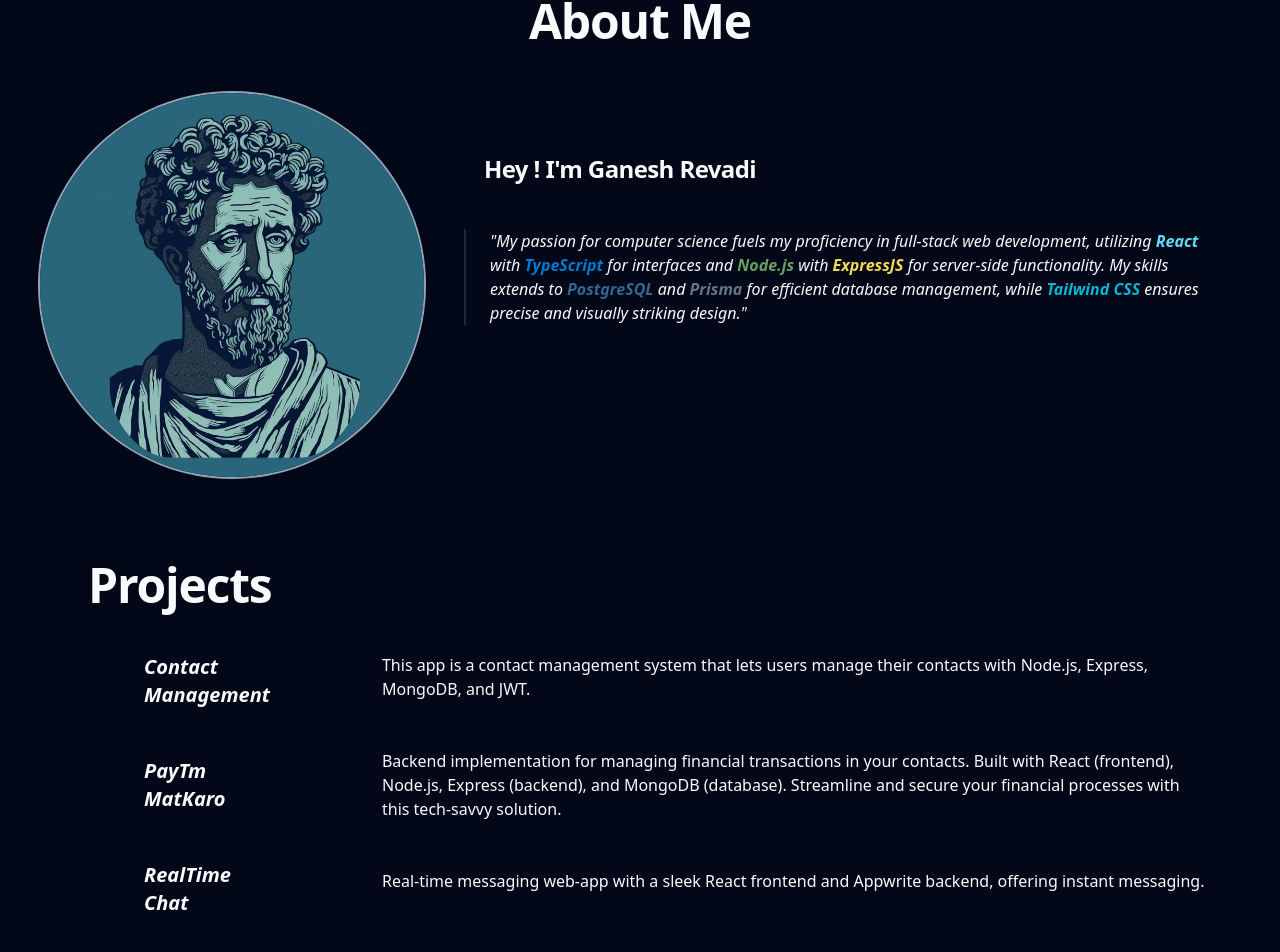
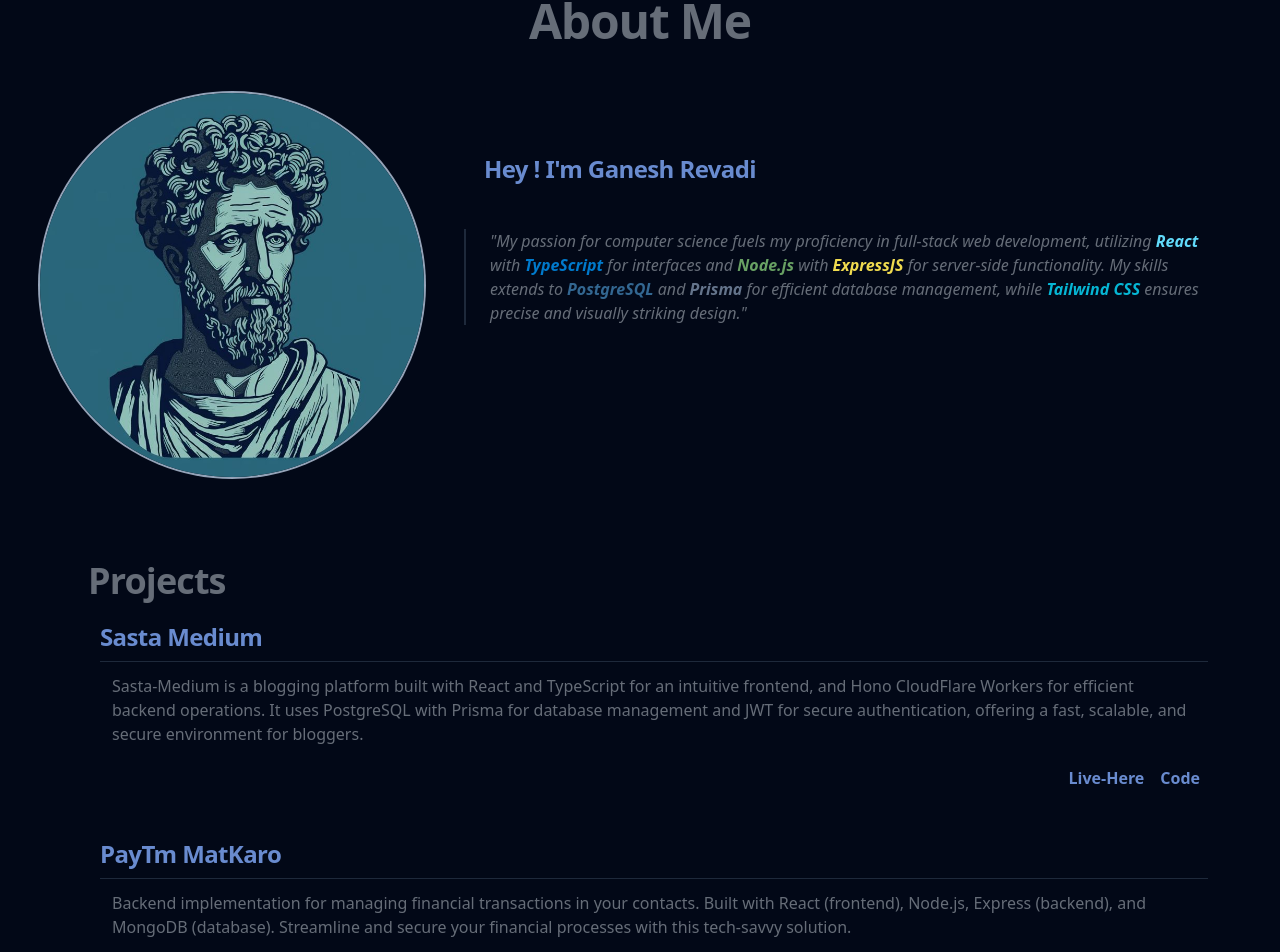
Before and after one commit to ganeshrevadi/Folio, a React (Vite) app: page /about in a window 1280 px wide. Shown: the part 119-1071 px from the top of the page. Built offline with nearby package versions, Linux system fonts and the light colour scheme.

Commit message:
feat: updated project section and ui revamp

```diff
--- /dev/null
+++ b/src/components/ui/Projectcard.tsx
@@ -0,0 +1,32 @@
+type Projects = {
+  title: String,
+  desc: String,
+  link: string
+}
+
+export default function Projectcard({ title, desc, link, deploy }: Projects) {
+  const handleButtonClick = (externalLink: string) => {
+    window.location.href = externalLink;
+  };
+
+
+  return <div>
+    <div className="p-5">
+
+      <h2 className="scroll-m-20 border-b pb-2 text-2xl font-semibold tracking-tight first:mt-0 text-[#698bcf]">
+        {title}
+      </h2>
+      <div className="p-3 text-[#666d78]">
+        {desc}
+      </div>
+      <div className="flex flex-row-reverse">
+        <div className="p-2 text-[#698bcf] font-bold" onClick={() => { handleButtonClick(link) }}>
+          Code
+        </div>
+        <div className="p-2 text-[#698bcf] font-bold" onClick={() => { handleButtonClick(deploy) }}>
+          Live-Here
+        </div>
+      </div>
+    </div>
+  </div>
+}
--- a/src/pages/Profile.tsx
+++ b/src/pages/Profile.tsx
@@ -1,7 +1,7 @@
 import { ThemeProvider } from "@/components/theme-provider"
 import NavBar from "@/components/ui/NavBar"
 import logo from "@/assets/Profile.jpeg"
-
+import Projectcard from "@/components/ui/Projectcard"
 
 export default function Profile() {
 
@@ -11,7 +11,7 @@ export default function Profile() {
       <NavBar />
 
       <div className="text-center p-5 pt-10">
-        <h1 className="scroll-m-20 text-6xl font-extrabold tracking-tight lg:text-5xl">
+        <h1 className="scroll-m-20 text-6xl font-extrabold tracking-tight lg:text-5xl text-[#666d78]">
           About Me
         </h1>
       </div>
@@ -19,36 +19,24 @@ export default function Profile() {
         <img className="rounded-full w-96 h-96 ring-2 ring-slate-400 " src={logo} alt="image description" />
 
         <div className="p-10 flex flex-col">
-          <h3 className="p-5 scroll-m-20 text-2xl font-semibold tracking-tight">
+          <h3 className="p-5 scroll-m-20 text-2xl font-semibold tracking-tight text-[#698bcf]">
             Hey ! I'm Ganesh Revadi
           </h3>
-          <blockquote className="mt-6 border-l-2 pl-6 italic">
+          <blockquote className="mt-6 border-l-2 pl-6 italic text-[#666d78]">
             "My passion for computer science fuels my proficiency in full-stack web development, utilizing <b className="text-[#61dbfb]">React</b> with <b className="text-[#007acc]">TypeScript</b> for interfaces and <b className="text-[#68A063]">Node.js</b> with <b className="text-[#F0DB4F]">ExpressJS</b> for server-side functionality. My skills extends to <b className="text-[#336791]">PostgreSQL</b> and <b className="text-slate-500">Prisma</b> for efficient database management, while <b className="text-[#06b6d4]">Tailwind CSS</b> ensures precise and visually striking design."
           </blockquote>
         </div>
       </div>
 
       <div className="p-10">
-        <h1 className="pl-9 pt-4 scroll-m-20 text-5xl font-extrabold tracking-tight lg:text-5xl">
+        <h1 className="pl-9 pt-4 scroll-m-20 text-4xl font-extrabold tracking-tight lg:text-4xl text-[#666d78]">
           Projects
         </h1>
-        <div className="flex flex-row">
-          <div>
-            <ul className="pl-12 my-6 ml-6 list-disc [&>li]:mt-2">
-              <li className="flex flex-row p-5"><a href="https://www.github.com/ganeshrevadi/Express-Contact-Management-App"><b className="italic hover:text-[#E4F115] text-xl">Contact Management</b></a></li>
-              <li className="flex flex-row p-5"><a href="https://www.github.com/ganeshrevadi/PayTm-MatKaro"><b className="italic hover:text-sky-400 text-xl">PayTm MatKaro</b></a></li>
-              <li className="flex flex-row p-5"><a href="https://www.github.com/ganeshrevadi/Chat-RealTime"><b className="italic hover:text-[#F51D76] text-xl">RealTime Chat</b></a></li>
-            </ul>
-          </div>
+        <div className="pl-7 ">
+          <Projectcard title={"Sasta Medium"} desc={"Sasta-Medium is a blogging platform built with React and TypeScript for an intuitive frontend, and Hono CloudFlare Workers for efficient backend operations. It uses PostgreSQL with Prisma for database management and JWT for secure authentication, offering a fast, scalable, and secure environment for bloggers."} link={"https://www.github.com/ganeshrevadi/Sasta-Medium"} deploy={"https://sasta-medium.vercel.app/"} />
+          <Projectcard title={"PayTm MatKaro"} desc={"Backend implementation for managing financial transactions in your contacts. Built with React (frontend), Node.js, Express (backend), and MongoDB (database). Streamline and secure your financial processes with this tech-savvy solution."} link={"https://www.github.com/ganeshrevadi/PayTm-MatKaro"} />
+          <Projectcard title={"RealTime Chat"} desc={"Real-time messaging web-app with a sleek React frontend and Appwrite backend, offering instant messageing."} link={"https://www.github.com/ganeshrevadi/Chat-RealTime"} />
 
-          <div>
-            <ul className="pl-12 my-6 ml-6 list-disc [&>li]:mt-2">
-              <li className="flex flex-row p-5">This app is a contact management system that lets users manage their contacts with Node.js, Express, MongoDB, and JWT. </li>
-              <li className="flex flex-row p-5">Backend implementation for managing financial transactions in your contacts. Built with React (frontend), Node.js, Express (backend), and MongoDB (database). Streamline and secure your financial processes with this tech-savvy solution. </li>
-              <li className="flex flex-row p-5">Real-time messaging web-app with a sleek React frontend and Appwrite backend, offering instant messaging.</li>
-            </ul>
-
-          </div>
         </div>
       </div>
     </div>
--- a/src/pages/home.tsx
+++ b/src/pages/home.tsx
@@ -15,7 +15,7 @@ export default function Home() {
     <div className="p-3 flex flex-col justify-between">
       <NavBar />
       <div className="flex flex-row justify-center p-7 ">
-        <img className="rounded-full w-72 h-72 ring-2 ring-slate-400 " src={logo} alt="image description" />
+        <img class="rounded-full w-72 h-72 ring-2 ring-slate-400 " src={logo} alt="image description" />
       </div>
       <div className="text-center p-5 pt-5">
         <h1 className="scroll-m-20 text-4xl font-extrabold tracking-tight lg:text-5xl">
```
